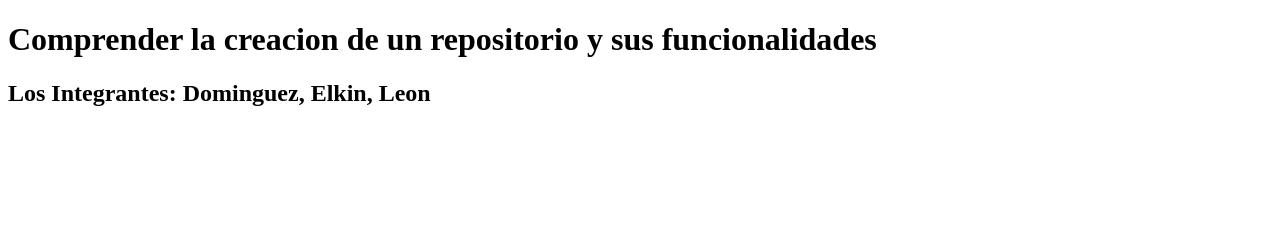
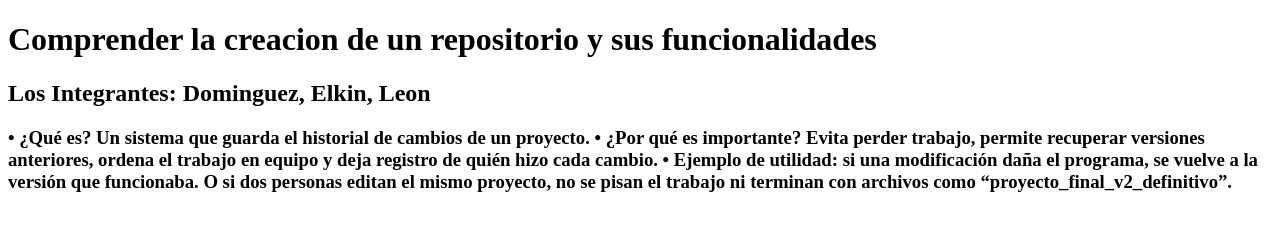
Before and after one commit to DiegoD-Data/COMPONENTE--INTRODUCCION, a plain HTML site: page index.html in a window 1280 px wide. Drawn offline with Linux system fonts and the light colour scheme.

Commit message:
Concepto del Git

```diff
--- a/index.html
+++ b/index.html
@@ -9,6 +9,8 @@
         Los Integrantes:
          Dominguez, Elkin, Leon
     </h2>
-
+    <h3>•	¿Qué es? Un sistema que guarda el historial de cambios de un proyecto.
+•	¿Por qué es importante? Evita perder trabajo, permite recuperar versiones anteriores, ordena el trabajo en equipo y deja registro de quién hizo cada cambio.
+•	Ejemplo de utilidad: si una modificación daña el programa, se vuelve a la versión que funcionaba. O si dos personas editan el mismo proyecto, no se pisan el trabajo ni terminan con archivos como “proyecto_final_v2_definitivo”.</h3>
 </body>
 </html>
```
